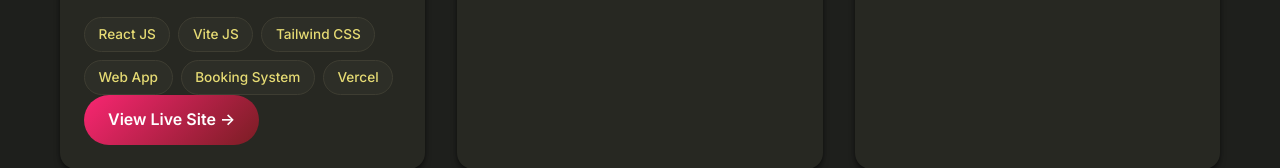
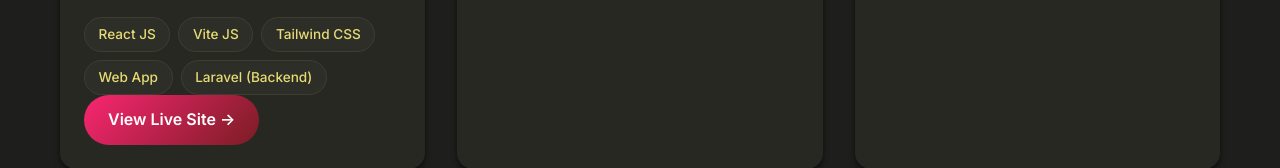
Before and after one commit to devmonkey00/devmonkey00.github.io, a plain HTML site: page index.html in a window 1280 px wide. Shown: the part 1846-2014 px from the top of the page. Drawn offline with Linux system fonts and the light colour scheme.

Commit message:
Replace project tags in index.html to reflect updated technologies, adding Laravel (Backend) and removing Booking System and Vercel.

```diff
--- a/index.html
+++ b/index.html
@@ -99,8 +99,7 @@
               <span class="project-tag">Vite JS</span>
               <span class="project-tag">Tailwind CSS</span>
               <span class="project-tag">Web App</span>
-              <span class="project-tag">Booking System</span>
-              <span class="project-tag">Vercel</span>
+              <span class="project-tag">Laravel (Backend)</span>
             </div>
             <a href="https://koob2.vercel.app/" target="_blank" rel="noopener noreferrer" class="project-link">View Live Site →</a>
           </div>
```
